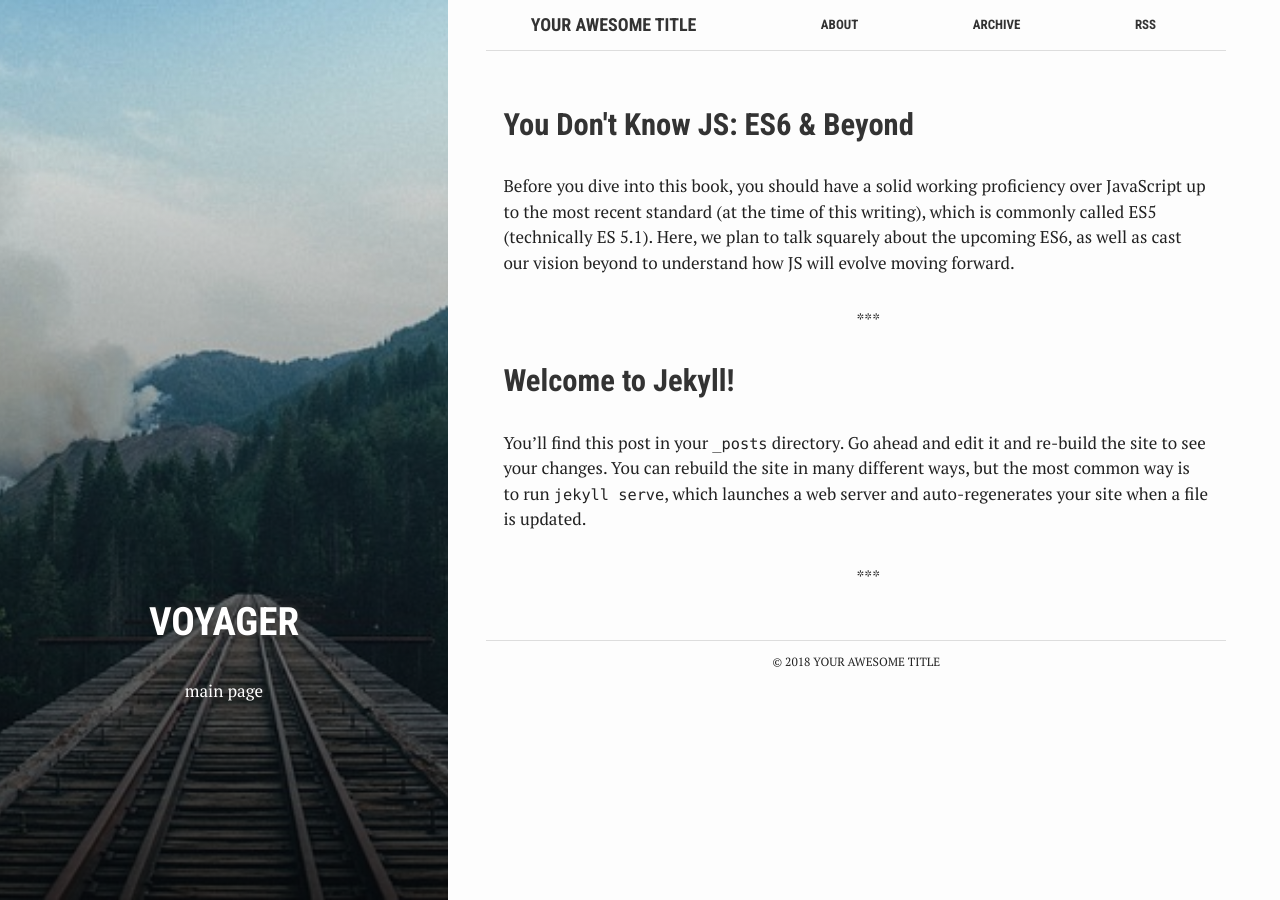
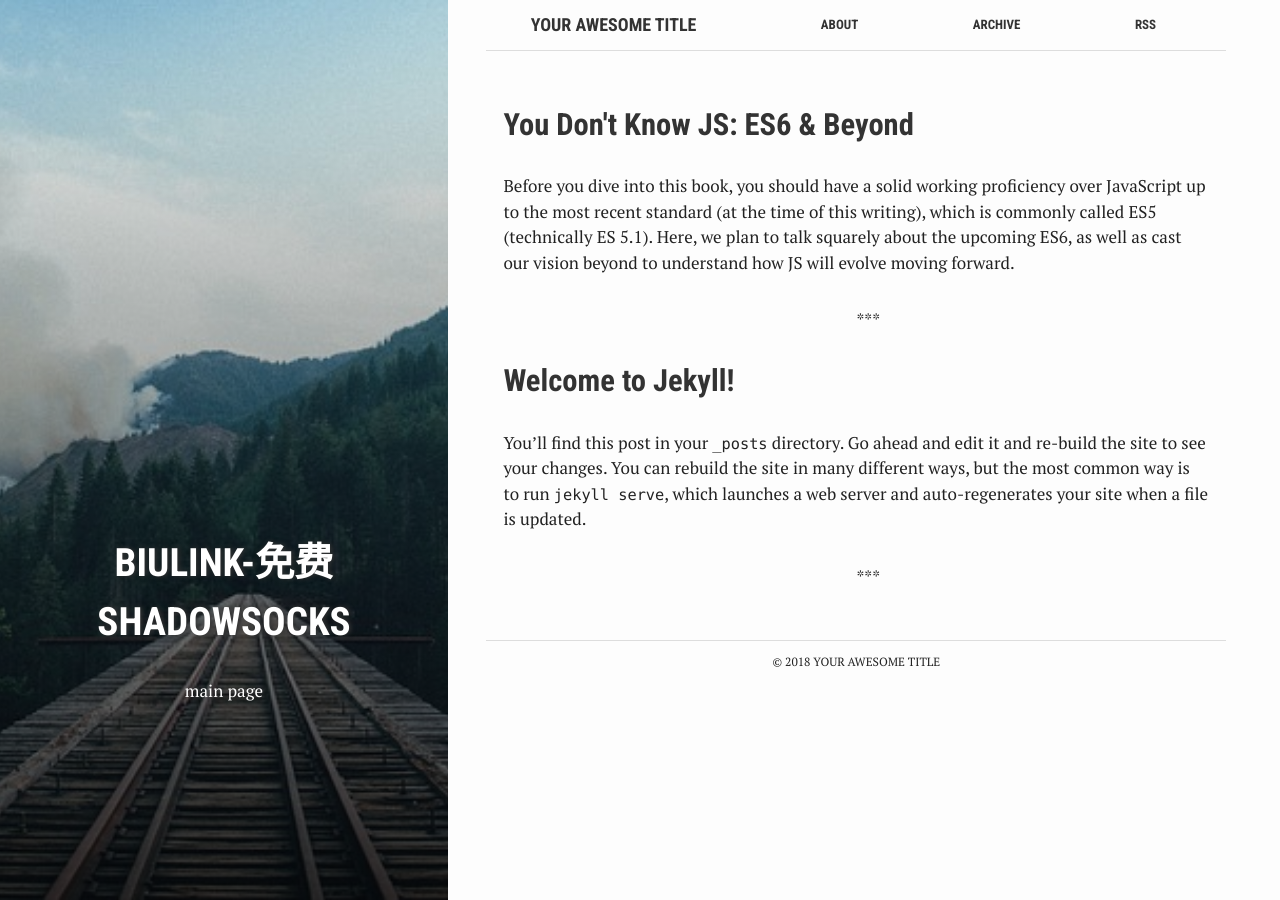
Before and after one commit to Biulink/biulink.github.io, a Jekyll site: the page built from index.html, in a window 1280 px wide. Built offline with Jekyll 4.4.1, drawn with Linux system fonts in a browser that asks for light colours.

Commit message:
setup site

```diff
--- a/index.html
+++ b/index.html
@@ -1,8 +1,8 @@
 ---
 bg: "rails.jpg"
 layout: default
-crawlertitle: "Jekyll blog"
-title: "Voyager"
+crawlertitle: "Biulink-免费Shadowsocks"
+title: "Biulink-免费Shadowsocks"
 summary: "main page"
 ---
 
```
